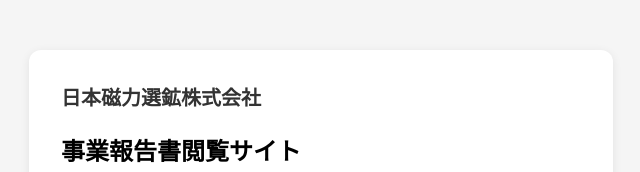
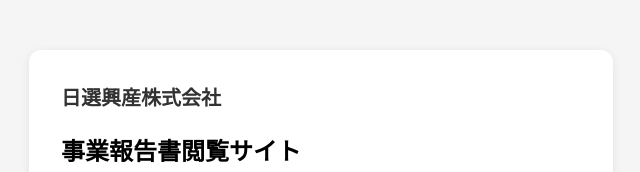
Before and after one commit to NMD5254/stockholder-web-kousan, a plain HTML site: page index.html in a window 1280 px wide. Shown: the top 172 px of the page, without its empty margins (319-959 px from the left). Drawn offline with Linux system fonts and the light colour scheme.

Commit message:
Update index.html

```diff
--- a/index.html
+++ b/index.html
@@ -16,7 +16,7 @@
     <div class="login-box">
 
         <div class="company-name">
-            日本磁力選鉱株式会社
+            日選興産株式会社
         </div>
 
         <h1>
```
